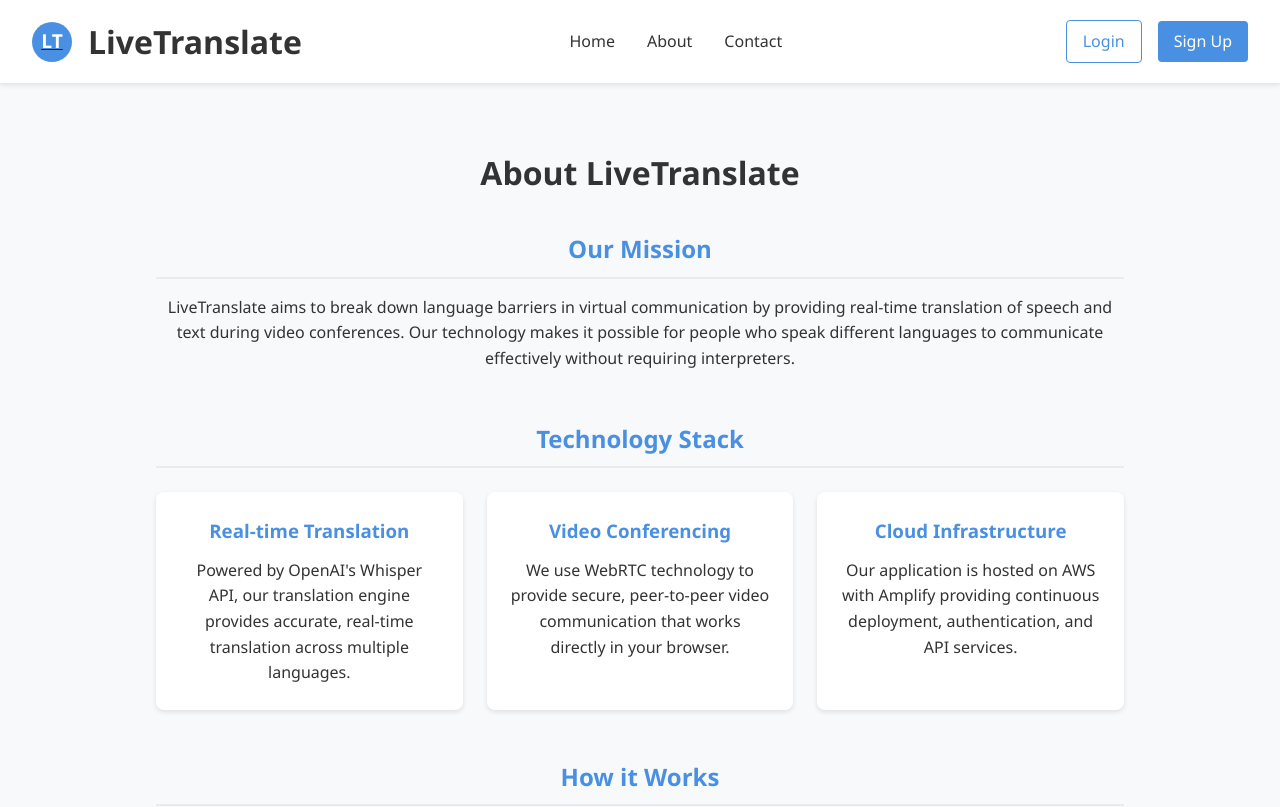
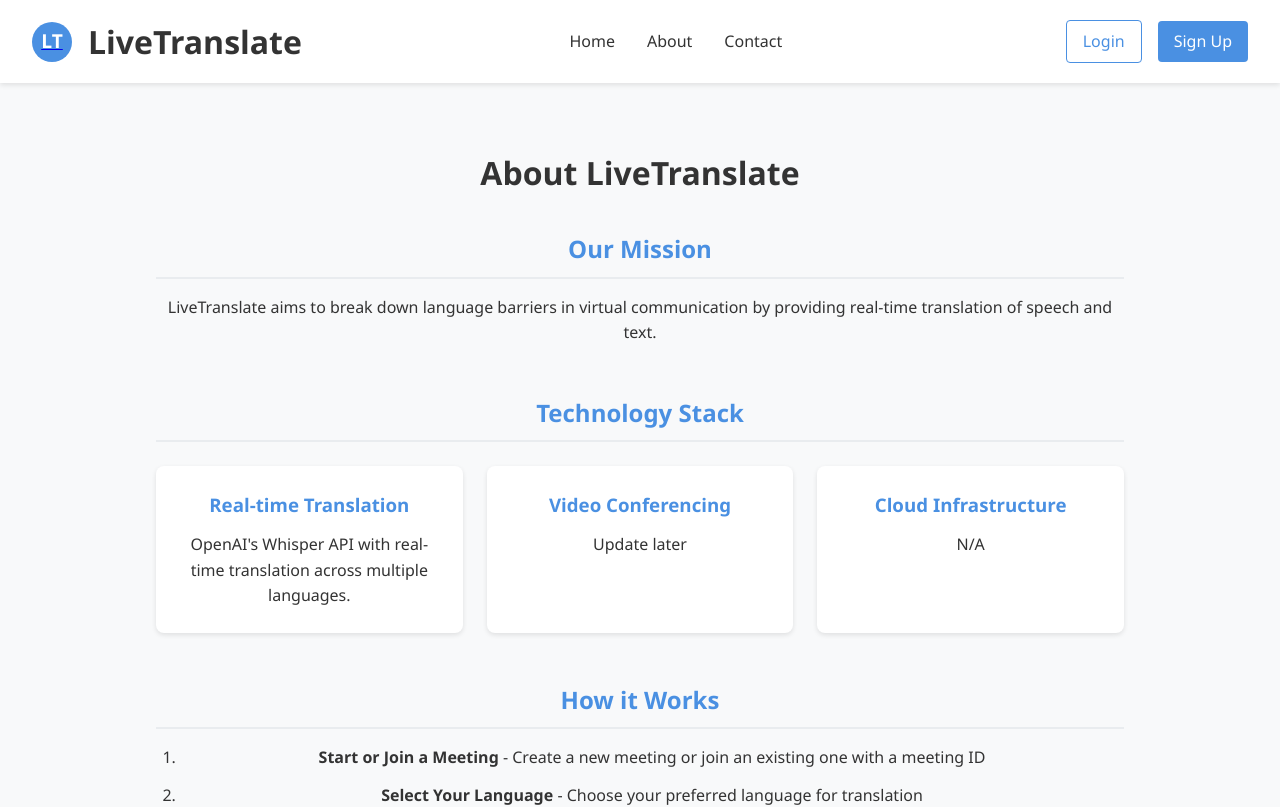
Before and after one commit to ClassTranslateOrg/LiveTranslate, a React (Create React App) app in the folder frontend/: page /about in a window 1280 px wide. Shown: the top 807 px of the page. Built offline with nearby package versions, Linux system fonts and the light colour scheme; no server answers; what aws-amplify would draw is missing.

Commit message:
Changed divs

```diff
--- a/frontend/src/components/About.js
+++ b/frontend/src/components/About.js
@@ -12,8 +12,7 @@ const About = () => {
         <h2>Our Mission</h2>
         <p>
           LiveTranslate aims to break down language barriers in virtual communication by providing real-time translation
-          of speech and text during video conferences. Our technology makes it possible for people who speak different
-          languages to communicate effectively without requiring interpreters.
+          of speech and text.
         </p>
       </div>
 
@@ -22,17 +21,17 @@ const About = () => {
         <div className="tech-stack-grid">
           <div className="tech-item">
             <h3>Real-time Translation</h3>
-            <p>Powered by OpenAI's Whisper API, our translation engine provides accurate, real-time translation across multiple languages.</p>
+            <p>OpenAI's Whisper API with real-time translation across multiple languages.</p>
           </div>
 
           <div className="tech-item">
             <h3>Video Conferencing</h3>
-            <p>We use WebRTC technology to provide secure, peer-to-peer video communication that works directly in your browser.</p>
+            <p>Update later</p>
           </div>
 
           <div className="tech-item">
             <h3>Cloud Infrastructure</h3>
-            <p>Our application is hosted on AWS with Amplify providing continuous deployment, authentication, and API services.</p>
+            <p>N/A</p>
           </div>
         </div>
       </div>
--- a/frontend/src/components/Contact.js
+++ b/frontend/src/components/Contact.js
@@ -23,8 +23,6 @@ const Contact = () => {
     setIsSubmitting(true);
 
     try {
-      // In a real application, this would send the data to your backend
-      // For now, we'll simulate a successful submission
       await new Promise(resolve => setTimeout(resolve, 1000));
 
       setSubmitResult({
--- a/frontend/src/components/Home.js
+++ b/frontend/src/components/Home.js
@@ -18,10 +18,9 @@ const Home = ({ isLoggedIn }) => {
     setIsCreatingMeeting(true);
 
     try {
-      // In a real app, this would be an API call to create a meeting
+      //real app (API call)
       const mockMeetingId = Math.floor(100000000 + Math.random() * 900000000);
 
-      // Simulate API delay
       await new Promise(resolve => setTimeout(resolve, 1000));
 
       navigate(`/meeting/${mockMeetingId}`);
--- a/frontend/src/components/Meeting.js
+++ b/frontend/src/components/Meeting.js
@@ -21,7 +21,6 @@ const Meeting = () => {
   const remoteVideosRef = useRef({});
   const [showTroubleshooting, setShowTroubleshooting] = useState(false);
 
-  // Check if running in GitHub Codespaces
   const isGitHubCodespaces = window.location.hostname.includes('github.dev') ||
                              window.location.hostname.includes('app.github.dev');
 
```
Also changed, not shown: frontend/src/components/ChatPanel.js (+0 -16 lines).
